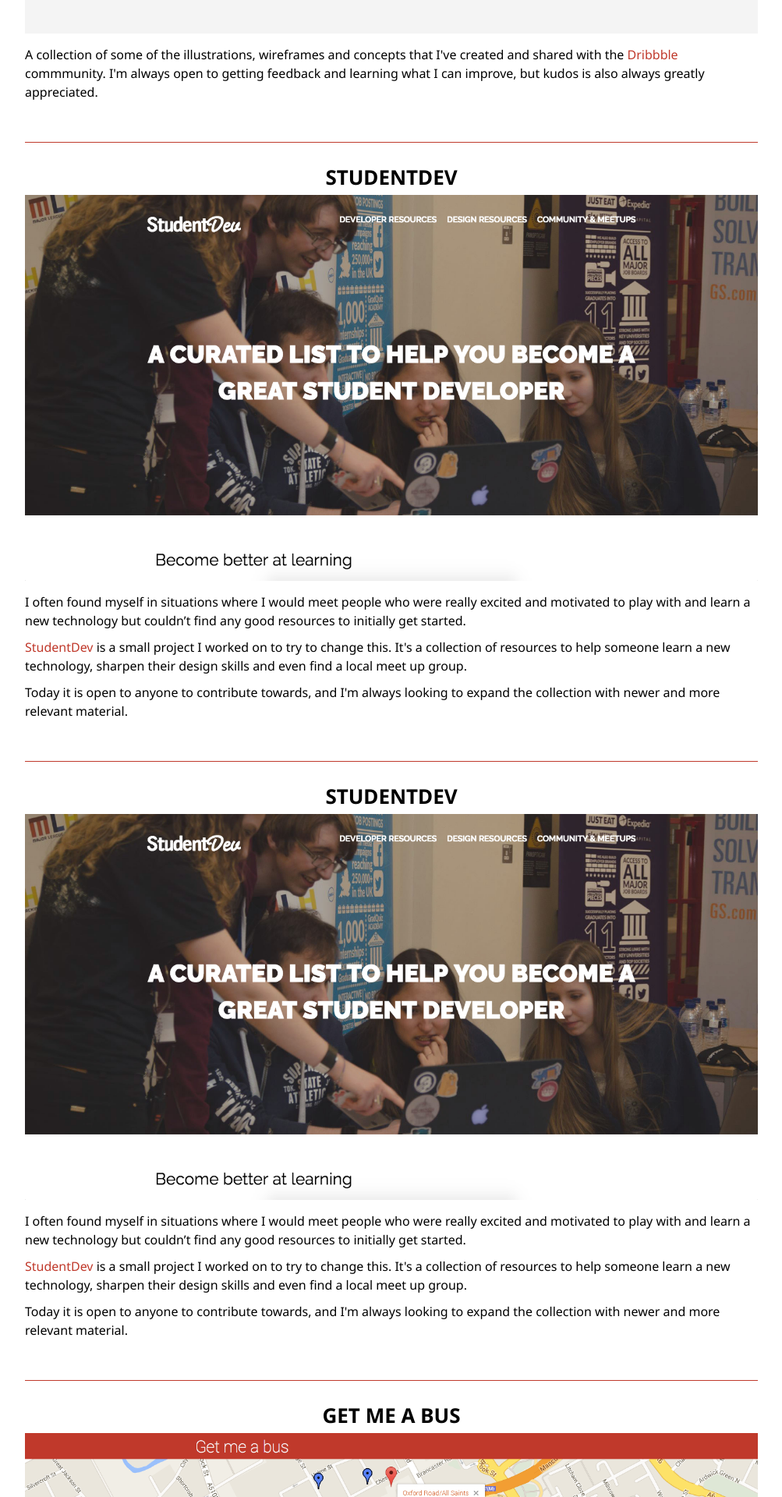
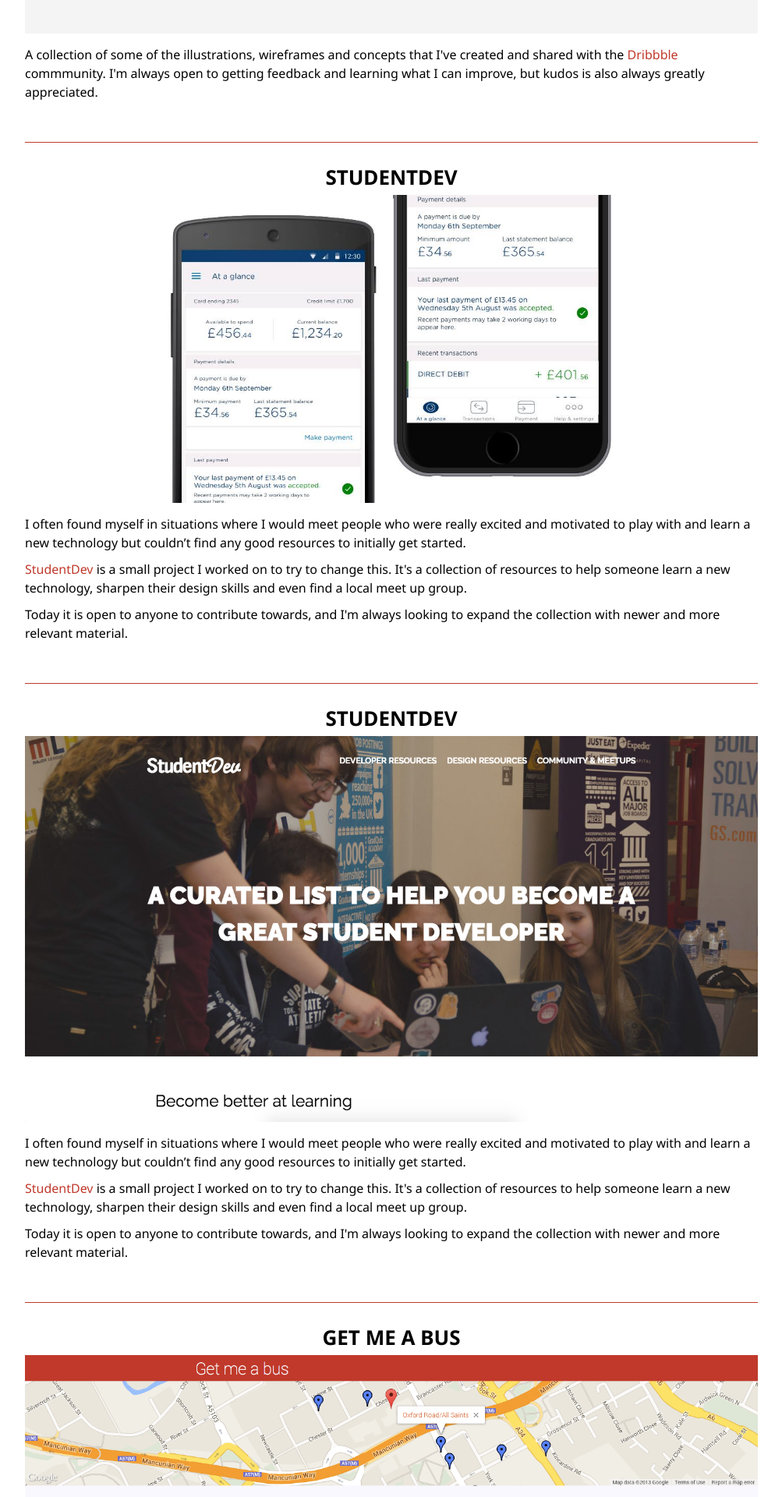
Before and after one commit to syeef/syeefkarim-2016-v0, a Jekyll site: the page built from portfolio/index.md, in a window 1280 px wide. Shown: the part 479-2399 px from the top of the page at 78% size, without its empty margins (138-1141 px from the left). Built offline with Jekyll 4.4.1, drawn with Linux system fonts in a browser that asks for light colours.

Commit message:
add capital one again

```diff
--- a/_layouts/portfolio.html
+++ b/_layouts/portfolio.html
@@ -35,10 +35,10 @@
                                 style="background-image: url('{{page.image1}}'); background-repeat:no-repeat; width: 100%; height: 100%;">
                                 </div> -->
 
-                                <a href="http://studentdev.io"><img src="{{ site.url }}{{page.image2}}" width="100%" height="auto"></a>
+                                <a href="http://studentdev.io"><img src="{{ site.url }}{{page.image3}}" width="100%" height="auto"></a>
 
                                 <div id="portfolio-list-summary">
-                                        <p>{{page.bio2}}</p>
+                                        <p>{{page.bio3}}</p>
                                 </div>
 
                         </div>
--- a/portfolio/index.md
+++ b/portfolio/index.md
@@ -5,6 +5,9 @@ layout: portfolio
 dribbble: /images/posts/dribbble.png
 dribbblebio: <p>A collection of some of the illustrations, wireframes and concepts that I've created and shared with the <a id="links" href='http://dribbble.com/syeef' target="_blank">Dribbble</a> commmunity. I'm always open to getting feedback and learning what I can improve, but kudos is also always greatly appreciated.</p>
 
+image3: /images/posts/capitalone.png
+bio3: <p>I often found myself in situations where I would meet people who were really excited and motivated to play with and learn a new technology but couldn’t find any good resources to initially get started.</p> <p><a id="links" href='http://studentdev.io' target="_blank">StudentDev</a> is a small project I worked on to try to change this. It's a collection of resources to help someone learn a new technology, sharpen their design skills and even find a local meet up group.</p><p>Today it is open to anyone to contribute towards, and I'm always looking to expand the collection with newer and more relevant material.</p>
+
 image2: /images/posts/studentdev.png
 bio2: <p>I often found myself in situations where I would meet people who were really excited and motivated to play with and learn a new technology but couldn’t find any good resources to initially get started.</p> <p><a id="links" href='http://studentdev.io' target="_blank">StudentDev</a> is a small project I worked on to try to change this. It's a collection of resources to help someone learn a new technology, sharpen their design skills and even find a local meet up group.</p><p>Today it is open to anyone to contribute towards, and I'm always looking to expand the collection with newer and more relevant material.</p>
 
```
Also changed, not shown: 2 other files.
